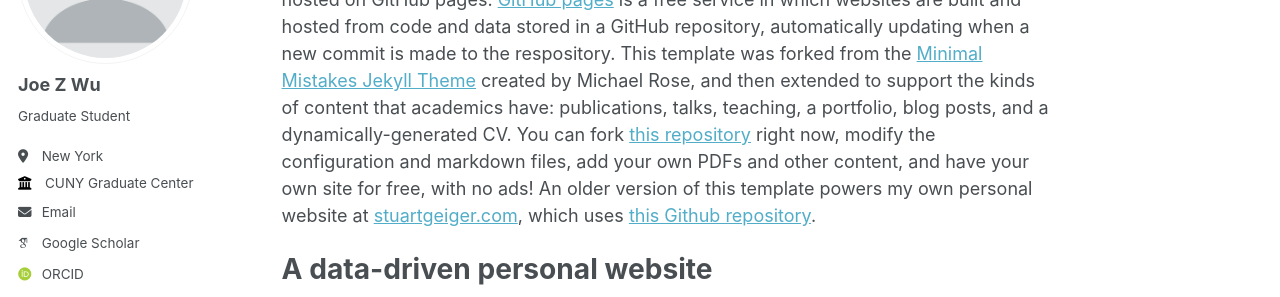
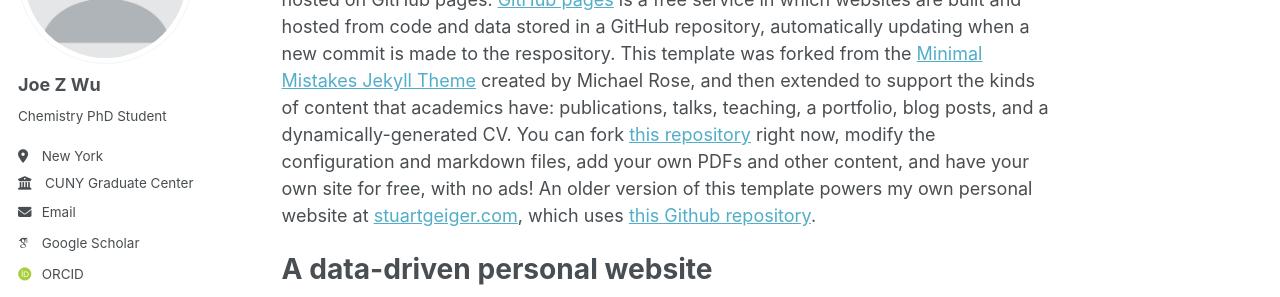
Before and after one commit to joezwu/joezwu.github.io, a Jekyll site: the page built from _pages/about.md, in a window 1280 px wide. Shown: the part 217-514 px from the top of the page. Built offline with Jekyll 4.4.1, drawn with Linux system fonts in a browser that asks for light colours; some web fonts are replaced.

Commit message:
_includes/author-profile.html: fix employer formatting typo

```diff
--- a/_config.yml
+++ b/_config.yml
@@ -24,7 +24,7 @@ author:
   avatar           : "profile.png"
   name             : "Joe Z Wu"
   pronouns         : # example: "she/her"
-  bio              : "Graduate Student"
+  bio              : "Chemistry PhD Student"
   location         : "New York"
   employer         : "CUNY Graduate Center"
   uri              : # URL
--- a/_includes/author-profile.html
+++ b/_includes/author-profile.html
@@ -28,7 +28,7 @@
         <li class="author__desktop"><i class="fa-solid fa-location-dot icon-pad-right" aria-hidden="true"></i>{{ author.location }}</li>
       {% endif %}
       {% if author.employer %}
-        <li class="author__desktop"><i class="fa fa-solid fa-building-columns icon-pad-right" aria-hidden="true"></i>{{ author.employer }}</li>
+        <li class="author__desktop"><i class="fa-solid fa-building-columns icon-pad-right" aria-hidden="true"></i>{{ author.employer }}</li>
       {% endif %}
       {% if author.uri %}
         <li><a href="{{ author.uri }}"><i class="fas fa-fw fa-link icon-pad-right" aria-hidden="true"></i>{{ site.data.ui-text[site.locale].website_label | default: "Website" }}</a></li>
```
